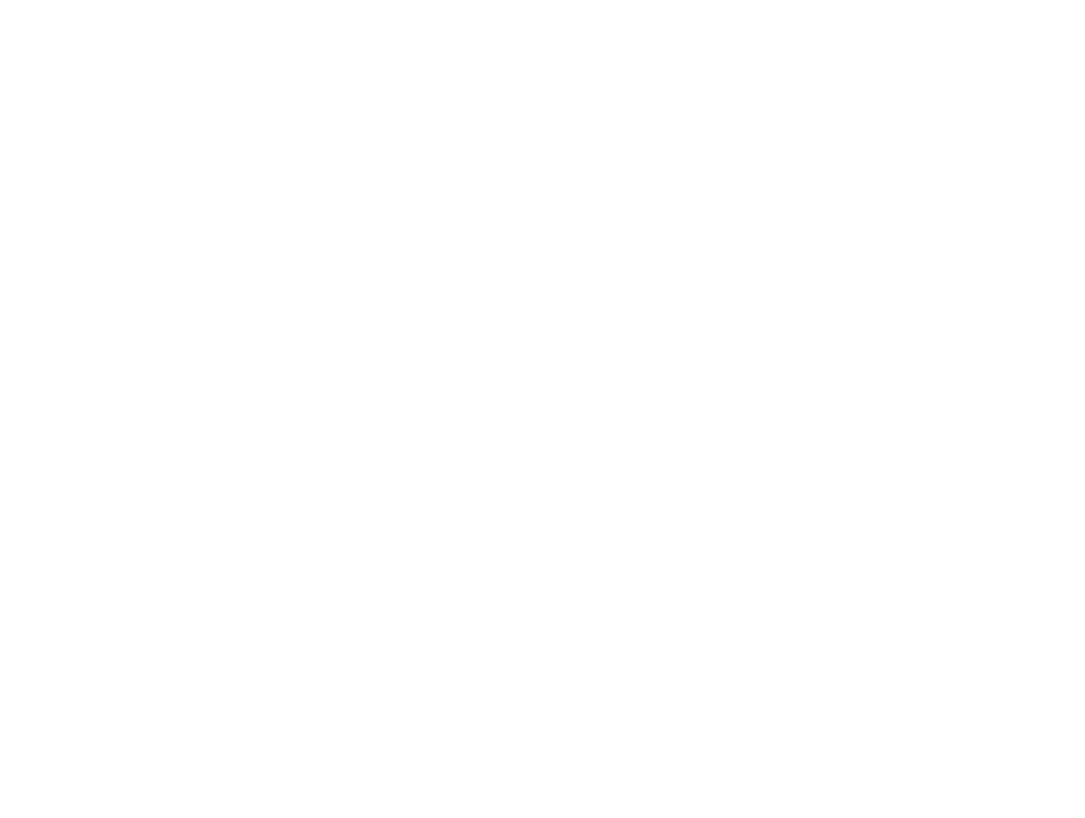
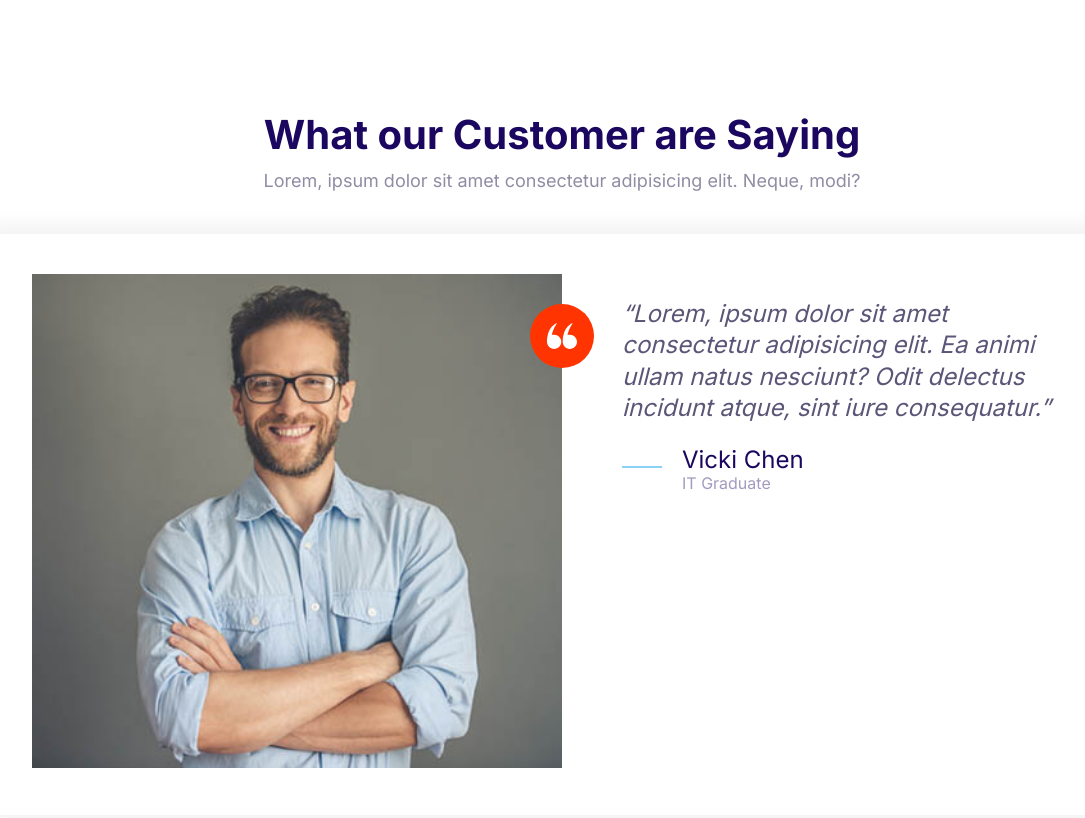
Before and after one commit to VickiStudyHarder/vikipay, a plain HTML site: page index.html in a window 1280 px wide. Shown: the whole page, without its empty margins (78-1163 px from the left). Drawn offline with Linux system fonts and the light colour scheme.

Commit message:
Build testimonial block

```diff
--- a/CSS/style.css
+++ b/CSS/style.css
@@ -662,6 +662,7 @@ a {
 
 .block__header {
   text-align: center;
+  margin-bottom: 4rem;
 }
 
 .block__heading {
--- a/index.html
+++ b/index.html
@@ -18,6 +18,49 @@
 
   <body style="padding: 2rem">
 
+    <section class="block">
+      <header class="block__header">
+        <h2>What our Customer are Saying</h2>
+        <p>
+          Lorem, ipsum dolor sit amet consectetur adipisicing elit. Neque, modi?
+        </p>
+      </header>
+      <div class="container">
+        <div class="card testimonial">
+          <div class="grid grid--1x2">
+              <div class="testimonial__image">
+                  <img src="/images/testimonial.jpg" alt="A happy customer">
+                  <span class="icon-container icon-container--accent">
+                      <svg class="icon icon--small icon--white">
+                          <use xlink:href="/images/sprite.svg#quotes"></use>
+                      </svg>
+                  </span>
+
+              </div>
+              <blockquote class="quote">
+                  <p class="quote__text">Lorem, ipsum dolor sit amet consectetur adipisicing elit. Ea animi ullam natus
+                      nesciunt? Odit delectus incidunt atque, sint iure consequatur.</p>
+                  <footer>
+                      <div class="media">
+                          <div class="media__image">
+                              <svg class="icon icon--primary quote__line">
+                                  <use xlink:href="/images/sprite.svg#line"></use>
+                              </svg>
+                          </div>
+                          <div class="media__body">
+                              <h3 class="media__title quote__author">
+                                  Vicki Chen
+                              </h3>
+                              <p class="quote__author__description">IT Graduate</p>
+                          </div>
+                      </div>
+                  </footer>
+              </blockquote>
+          </div>
+      </div>
+      </div>
+    </section>
+
     <script src="js/main.js"></script>
   </body>
 </html>
```
Also changed, not shown: components/block-testimonial.html (+42 -0 lines).
